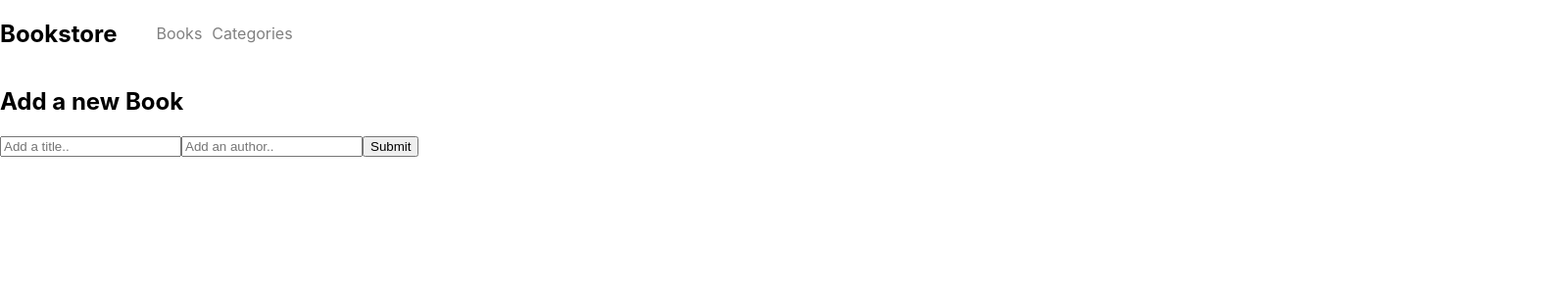
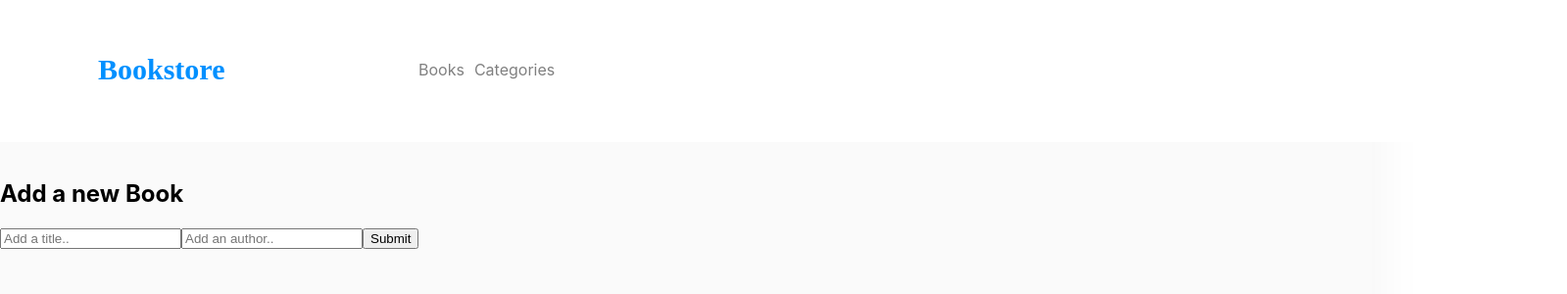
Before and after one commit to mariordgez/bookstore, a React (Create React App) app: page / in a window 1280 px wide. Shown: the top 300 px of the page at 98% size, 1599 px wide, since content can reach past the window. Built offline with nearby package versions, Linux system fonts and the light colour scheme; no server answers.

Commit message:
Add styling to navbar

```diff
--- a/src/App.css
+++ b/src/App.css
@@ -46,3 +46,34 @@ a {
   text-decoration: none;
   color: gray;
 }
+
+.Bookstore-CMS {
+  width: 15rem;
+  height: 2.313rem;
+  margin: 0.375rem 2.938rem 0.125rem 0;
+  font-family: Montserrat;
+  font-size: 1.875rem;
+  font-weight: bold;
+  font-stretch: normal;
+  font-style: normal;
+  line-height: normal;
+  letter-spacing: normal;
+  color: #0290ff;
+}
+
+.panel-bg-navbar {
+  width: 87.5rem;
+  height: 5.938rem;
+  margin: 0 0 2.375rem;
+  padding: 1.438rem 6.188rem 1.688rem 6.25rem;
+  background-color: #fff;
+}
+.panel-bg {
+  width: 87.5rem;
+  height: 68.563rem;
+  margin: 0 2.5rem 4.063rem 0;
+  padding: 0 0 49.625rem;
+  border-radius: 4px;
+  box-shadow: 0 0 60px 0 rgba(0, 0, 0, 0.05);
+  background-color: #fafafa;
+}
--- a/src/App.js
+++ b/src/App.js
@@ -8,9 +8,9 @@ import Home from './components/home';
 function App() {
   return (
     <Router>
-      <div>
-        <nav className="navbar">
-          <h1>Bookstore</h1>
+      <div className="panel-bg">
+        <nav className="navbar panel-bg-navbar">
+          <h1 className="Bookstore-CMS">Bookstore</h1>
           <ul className="navbar-list">
             <li>
               <Link to="/">Books</Link>
```
Also changed, not shown: 1 other file (tests, documents, lock files or other folders).
